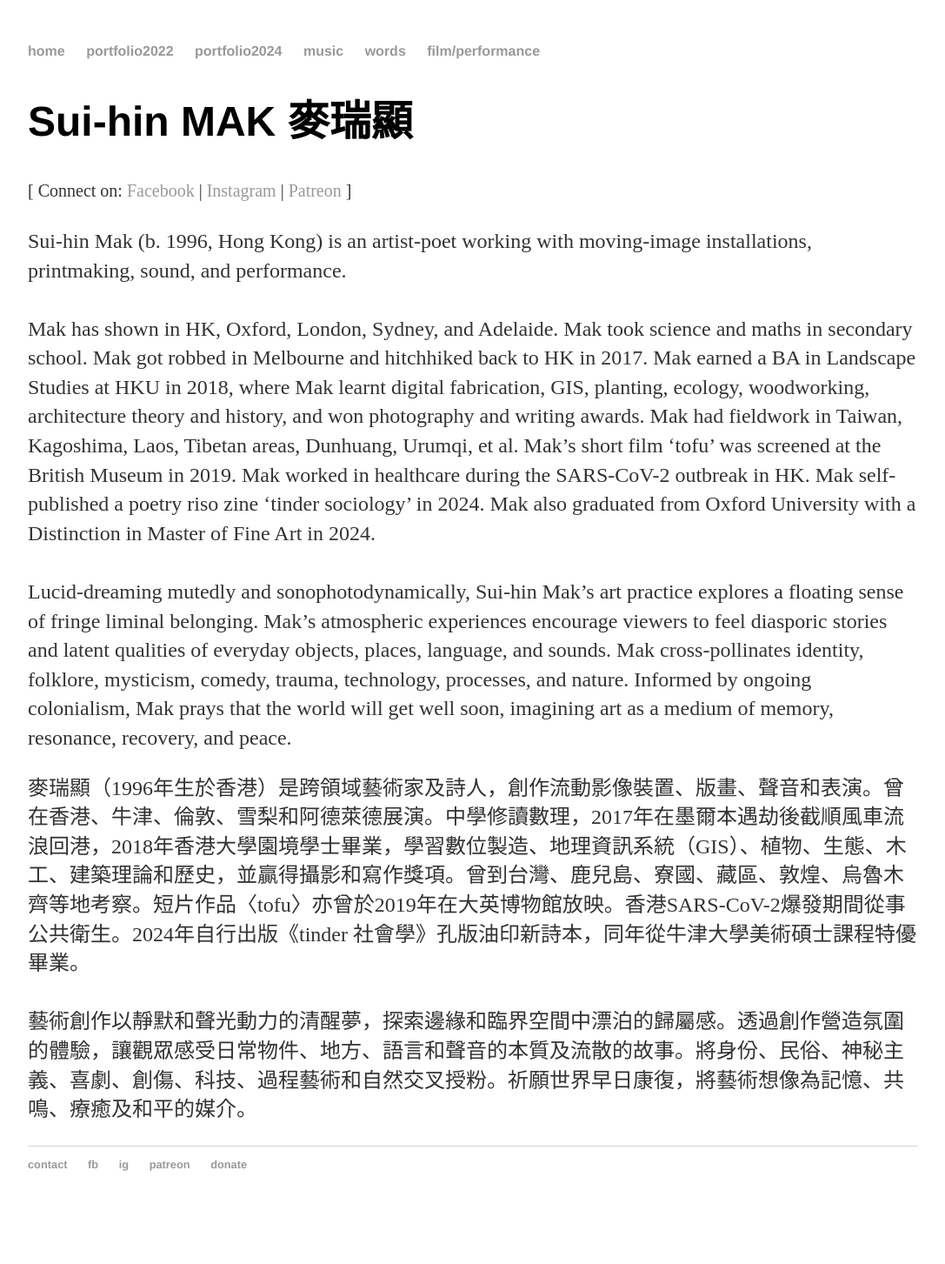
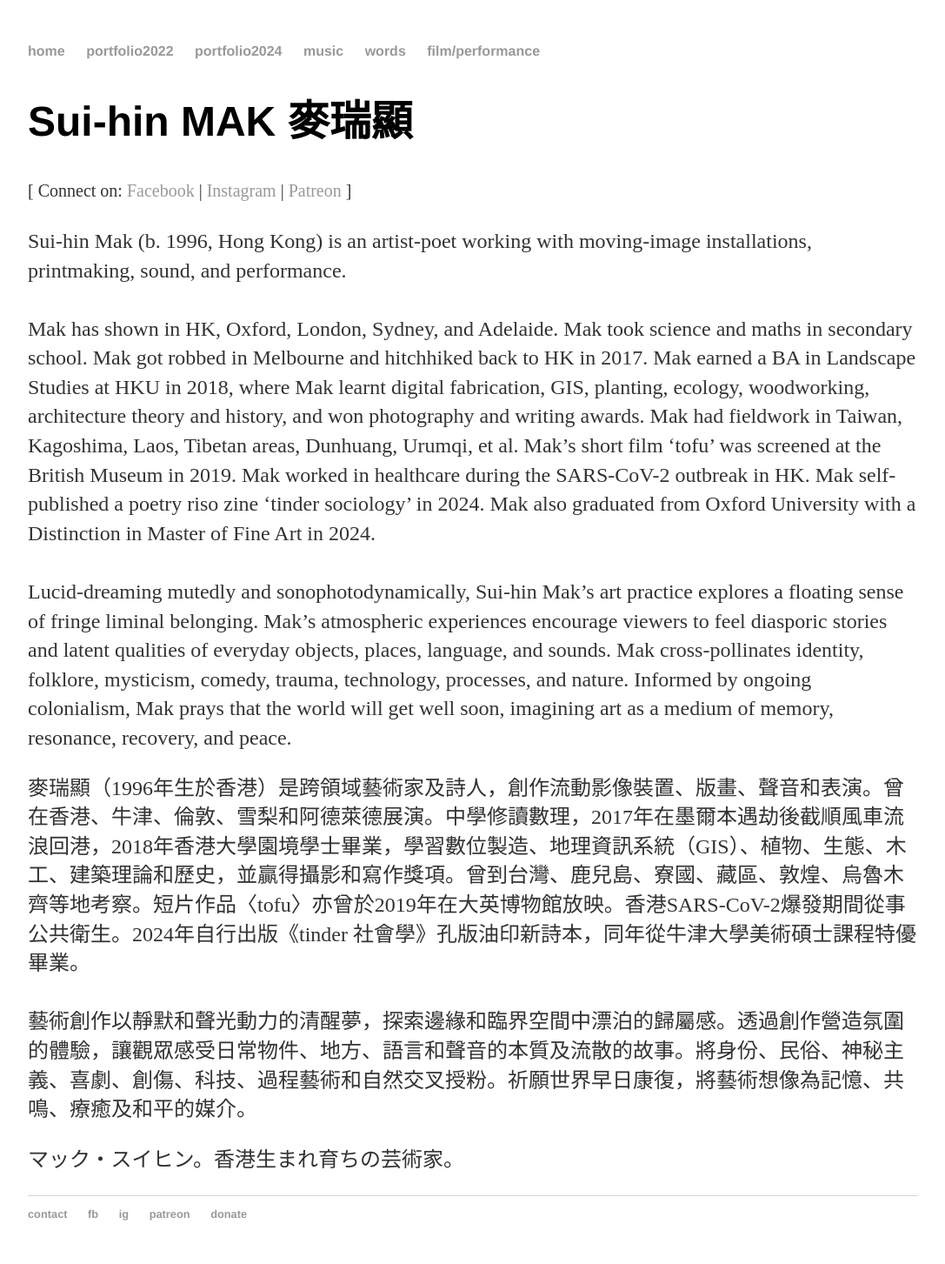
Before and after one commit to maksuihin/maksuihin.github.io, a Jekyll site: the page built from index.html, in a window 1280 px wide. Shown: the whole page at 87% size, without its empty margins (96-1183 px from the left). Built offline with Jekyll 4.4.1, drawn with Linux system fonts in a browser that asks for light colours; before the commit the page ends 1396 px from its top, so only the background shows below that; some of the changed lines change nothing that is shown.

Commit message:
Update index.html

```diff
--- a/index.html
+++ b/index.html
@@ -37,7 +37,7 @@
 			<br>以流動影像裝置、版畫和表演交叉授粉。透過聲動力實驗，探索臨界空間中漂泊的歸屬感。祈願世界早日康復，將藝術想像為記憶、共鳴、療癒及和平的媒介。創作探討身份、科技、創傷、語言、民間信仰、摩登新生活等主題。創作媒介涵蓋裝置藝術、繪畫、新詩、版畫、聲音藝術、實驗電影及攝影等。版畫作品於本港、澳洲、台灣、美國獲私人收藏。實驗短片〈<i>tofu</i>〉在2019年於大英博物館放映。--></p>
 
 
-			<!--<p>香港の芸術家。作品のテーマは、アイデンティティ・科学と技術・終末のシナリオ・トラウマ・言語・タブー・民間信仰・現代のライフスタイルなど。表現媒体には、インスタレーション・絵画・詩・版画・サウンドアート・実験映画・写真などが含まれる。</p>-->
+			<p>マック・スイヒン。香港生まれ育ちの芸術家。<!--作品のテーマは、アイデンティティ・科学と技術・終末のシナリオ・トラウマ・言語・タブー・民間信仰・現代のライフスタイルなど。表現媒体には、インスタレーション・絵画・詩・版画・サウンドアート・実験映画・写真などが含まれる。--></p>
 
 			<!--<p><em>Sui-hin</em> est un artiste hongkongais.  Son travail explore l’identité, la science et la technologie, les scénarios apocalyptiques, les traumatismes, le langage, les tabous, les religions populaires, le mode de vie contemporain par le biais d’une pratique interdisciplinaire, allant de l’installation artistique, en passant par la peinture, la poésie, la gravure, l’art sonore, le cinéma expérimental et la photographie.</p>-->
 			<!--マックスイヒン 麦瑞顕 mak sui hin mak-->
```
